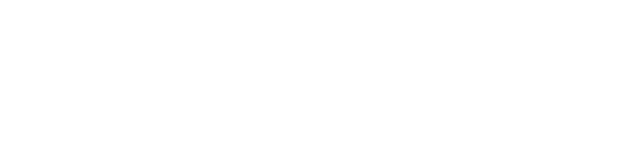
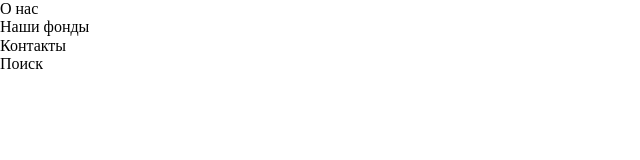
Before and after one commit to girloflondon/pet-care-project, a website built with Vite: page index.html in a window 1280 px wide. Shown: the whole page, without its empty margins (0-640 px from the left). Built offline with nearby package versions, Linux system fonts and the light colour scheme.

Commit message:
init:create header .html

```diff
--- a/index.html
+++ b/index.html
@@ -1,5 +1,6 @@
 <!DOCTYPE html>
 <html lang="en">
+
 <head>
   <meta charset="UTF-8" />
   <meta name="viewport" content="width=device-width, initial-scale=1.0" />
@@ -7,10 +8,23 @@
   <link rel="stylesheet" href="./src/assets/styles/normalize.css" />
   <title>Pet Care</title>
 </head>
+
 <body>
-    <header></header>
+  <header>
+    <div class="container-header">
+      <nav class="header-nav">
+        <ul>
+          <li>О нас</li>
+          <li>Наши фонды</li>
+          <li>Контакты</li>
+          <li>Поиск</li>
+        </ul>
+      </nav>
+    </div>
+  </header>
   <main></main>
   <footer></footer>
   <script type="module" src="/main.js"></script>
 </body>
+
 </html>
```
Lines whose indentation alone changed are shown as unchanged.
